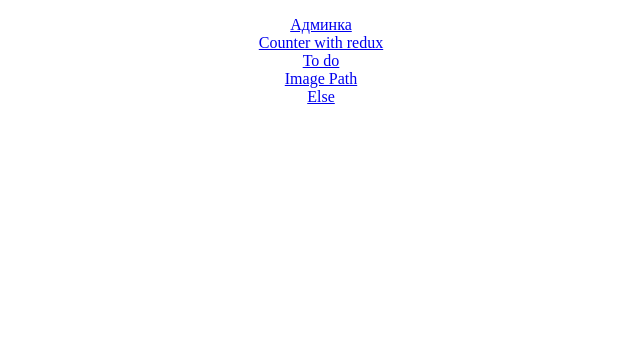
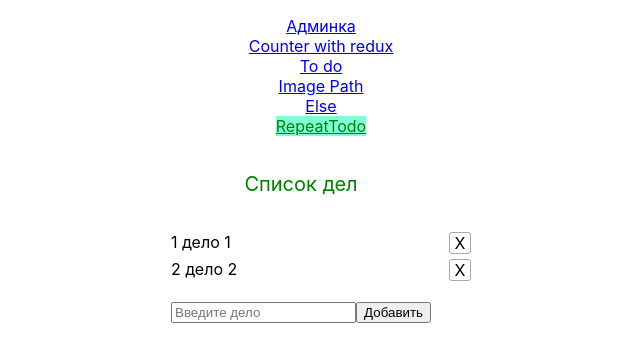
Before and after one commit to evakerrigan/study, a React (Create React App) app: page /#/repeat-todo in a window 1280 px wide. Before the commit this address led to /#/. Shown: the top 362 px of the page, without its empty margins (339-979 px from the left). Built offline with nearby package versions, Linux system fonts and the light colour scheme.

Commit message:
feat: timing for repeat todo 1.45 hours

```diff
--- a/src/App.css
+++ b/src/App.css
@@ -1,3 +1,12 @@
+body {
+  margin: 0;
+  font-family: -apple-system, BlinkMacSystemFont, 'Segoe UI', 'Roboto', 'Oxygen',
+ 'Ubuntu', 'Cantarell', 'Fira Sans', 'Droid Sans', 'Helvetica Neue',
+ sans-serif;
+  -webkit-font-smoothing: antialiased;
+  -moz-osx-font-smoothing: grayscale;
+  min-width: 320px;
+}
 .App {
   text-align: center;
   /* display: flex; */
--- a/src/App.js
+++ b/src/App.js
@@ -7,6 +7,7 @@ import ToDo from "./component/ToDo/ToDo";
 import { ImagePath } from "./component/ImagePath/ImagePath";
 import { Else } from "./component/Else/Else";
 import { CounterWithRedux } from "./component/CounterWithRedux/CounterWithRedux";
+import { RepeatTodo } from "./component/RepeatTodo/RepeatTodo";
 
 function App() {
 
@@ -20,6 +21,7 @@ function App() {
         <Route path='todo' element={<ToDo />}/>
         <Route path='imagepath' element={<ImagePath />}/>
         <Route path='else' element={<Else />}/>
+        <Route path='repeat-todo' element={<RepeatTodo />}/>
       </Routes>
     </div>
   );
--- a/src/component/ImagePath/ImagePath.jsx
+++ b/src/component/ImagePath/ImagePath.jsx
@@ -62,6 +62,7 @@ export const ImagePath = () => {
 
       <h2 className='test2'>Тест с require</h2>
         {foodILike.map(elem => <Food key={elem.image} name={elem.name} picture={`{require(${elem.image})}`} />)}
+        {/* {foodILike.map(elem => <Food key={elem.image} name={elem.name} picture={require(elem.image)} />)} */}
 
 
 
--- a/src/component/NavBar/NavBar.jsx
+++ b/src/component/NavBar/NavBar.jsx
@@ -11,6 +11,7 @@ export const NavBar = () => {
         <li className="item"><NavLink to='/todo'>To do</NavLink></li>
         <li className="item"><NavLink to='/imagepath'>Image Path</NavLink></li>
         <li className="item"><NavLink to='/else'>Else</NavLink></li>
+        <li className="item"><NavLink to='/repeat-todo'>RepeatTodo</NavLink></li>
       </ul>
     </nav>
   );
--- /dev/null
+++ b/src/component/RepeatTodo/RepeatTodo.css
@@ -0,0 +1,29 @@
+.repeat-todo-wrapper {
+  display: flex;
+  width: 300px;
+  margin: 0 auto;
+  justify-content: center;
+  flex-wrap: wrap;
+}
+.repeat-todo-title {
+  color: green;
+  font-size: 20px;
+}
+.repeat-todo-list {
+  text-align: left;
+}
+.repeat-todo-item {
+  width: 300px;
+  display: flex;
+  justify-content: space-between;
+  margin-bottom: 5px;
+}
+.repeat-todo-remove {
+  width: 20px;
+  height: 20px;
+  text-align: center;
+  vertical-align: center;
+  border: 1px solid #aaa;
+  border-radius: 3px;
+  cursor:default
+}
--- /dev/null
+++ b/src/component/RepeatTodo/RepeatTodo.jsx
@@ -0,0 +1,61 @@
+import React, { useState } from "react";
+import styles from "./RepeatTodo.css";
+
+export const RepeatTodo = () => {
+  const [todo, setTodo] = useState(["дело 1", "дело 2"]);
+  const initialInput = "";
+  const [input, setInput] = useState(initialInput);
+
+  const addTodo = () => {
+    if (input === '') {
+      alert('Вы ничего не ввели');
+    } else {
+      setTodo([...todo, input]);
+      setInput(initialInput);
+    }
+  }
+  const removeTodo = (event) => {
+    console.log('Кликнули по крестику');
+    console.log('event =', event);
+    console.log('event.target.id =', event.target.id);
+    const indexRemove = +(event.target.id);
+    console.log('indexRemove =', indexRemove);
+    console.log('typeof indexRemove =', typeof(indexRemove));
+    const newTodo = [...todo].filter((item, index, arr) => {return (index !== indexRemove)});
+    console.log('newTodo =', newTodo);
+    setTodo(newTodo);
+  }
+
+  return (
+    <div className="repeat-todo-wrapper">
+      <h3 className="repeat-todo-title">Список дел</h3>
+      <ul className="repeat-todo-list">
+        {todo.map((elem, index) => (
+          <li className="repeat-todo-item" key={index} id={index}>
+            <div>
+              <span>{index + 1}&nbsp;</span>
+              {elem}
+            </div>
+            <div className="repeat-todo-remove" id={index} onClick={(event) => {removeTodo(event)}}>X</div>
+          </li>
+        ))}
+      </ul>
+      <input
+        className="repeat-todo-input"
+        placeholder="Введите дело"
+        onChange={(event) => {
+        setInput(event.target.value);
+        console.log('input =', input)}
+        }
+        value={input}
+      ></input>
+      <button
+        className="repeat-todo-button"
+        type="submit"
+        onClick={() => {addTodo()}}
+      >
+        Добавить
+      </button>
+    </div>
+  );
+};
```
Lines whose indentation alone changed are shown as unchanged.
